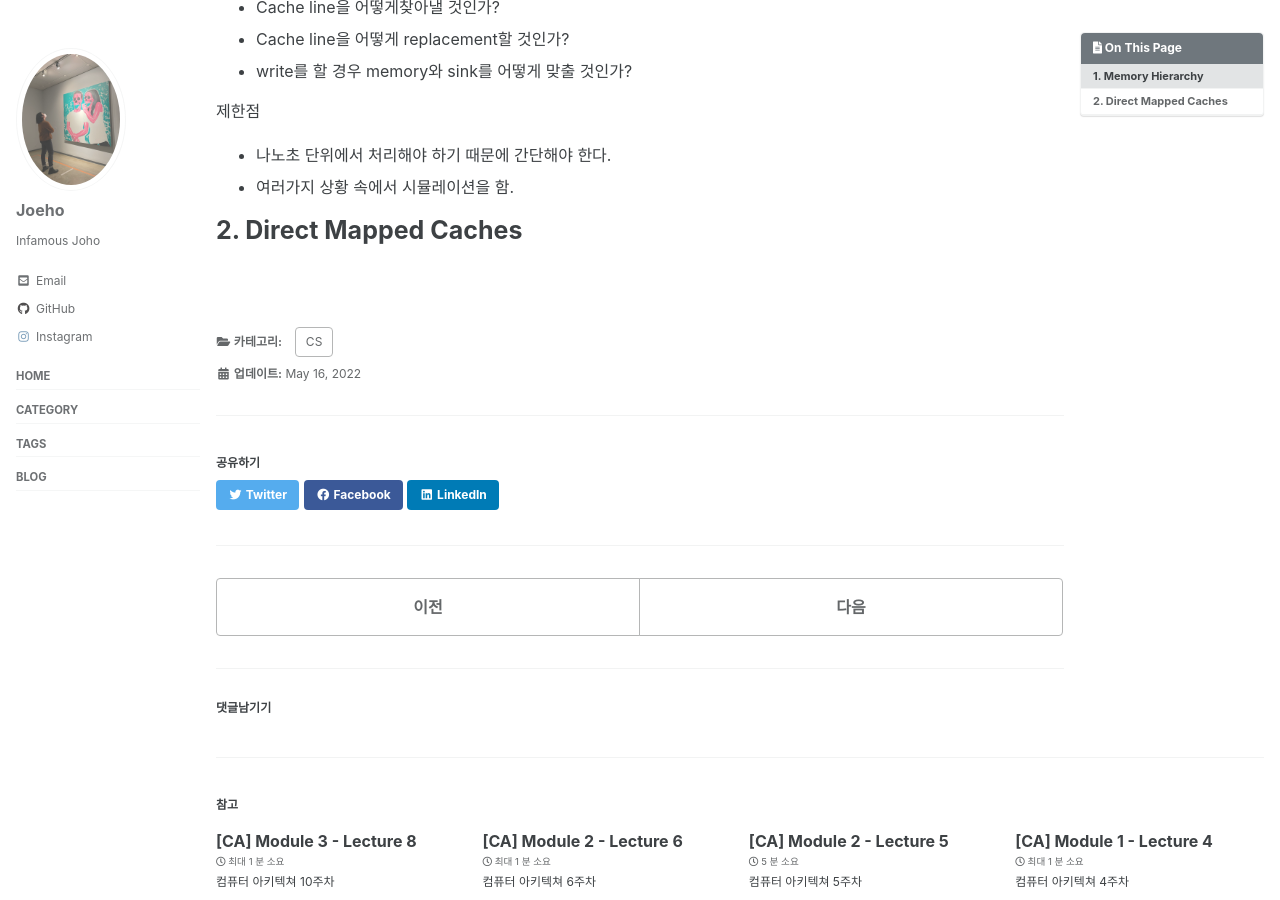
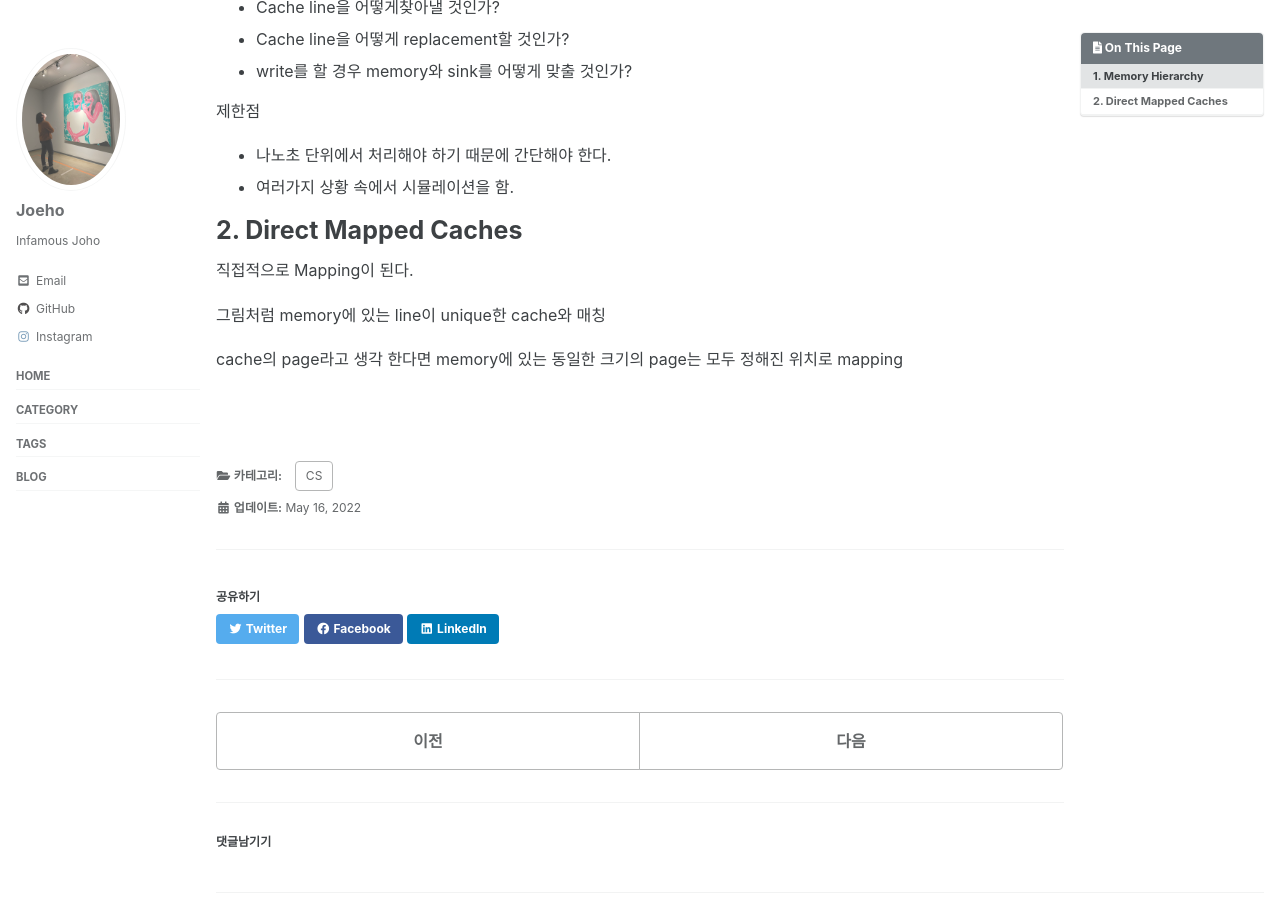
Before and after one commit to joeholee/joeholee.github.io, a Jekyll site: the page built from _posts/2022-05-09-ca-seventh.md, in a window 1280 px wide and 900 px high, scrolled down 1788 px. Built offline with Jekyll 4.4.1, drawn with Linux system fonts in a browser that asks for light colours; cached includes are drawn as plain includes; some web fonts are replaced; comment, search, counter and statistics services are not loaded.

Commit message:
Update 2022-05-09-ca-seventh.md

```diff
--- a/_posts/2022-05-09-ca-seventh.md
+++ b/_posts/2022-05-09-ca-seventh.md
@@ -97,4 +97,10 @@ Cache가 가장 중요한 이유는 프로그램 안에서 가장 큰 역할을
 
 # 2. Direct Mapped Caches
 
+직접적으로 Mapping이 된다.
+
+그림처럼 memory에 있는 line이 unique한 cache와 매칭
+
+cache의 page라고 생각 한다면 memory에 있는 동일한 크기의 page는 모두 정해진 위치로 mapping
+
 <br>
```
